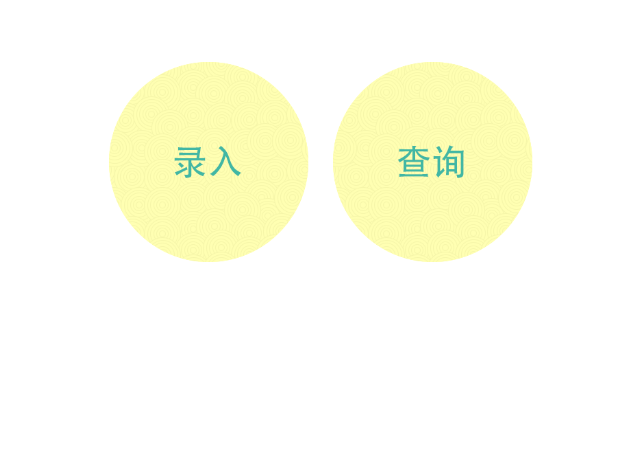
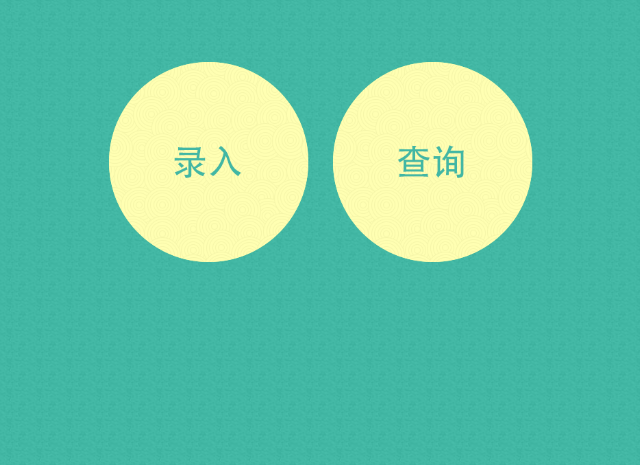
Before and after one commit to prophetw/shopSys, a plain HTML site: page docs/index.html in a window 1280 px wide. Shown: the part 138-603 px from the top of the page, without its empty margins (319-959 px from the left). Drawn offline with Linux system fonts and the light colour scheme; the site is published under a folder, as on GitHub Pages, so addresses that start at the root find nothing.

Commit message:
Revert "test images"
This reverts commit b2a10438b6bd6fca8455d3bc761f0645f1080fcb.

```diff
--- a/docs/index.html
+++ b/docs/index.html
@@ -6,7 +6,7 @@
             margin:0 auto;padding:0 auto;
         }
         body{
-            background: url("/images/bg.jpg") repeat;
+            background: url("images/bg.jpg") repeat;
             height:100%;
         }
 
```
